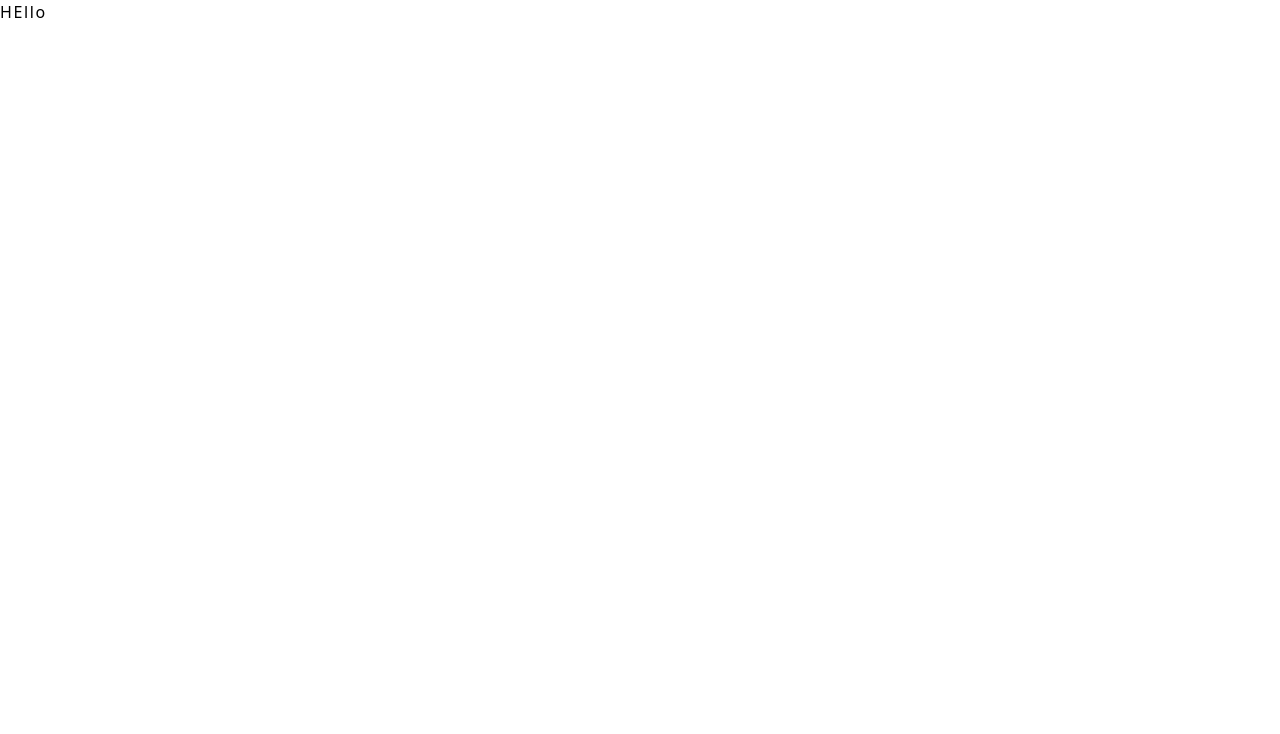
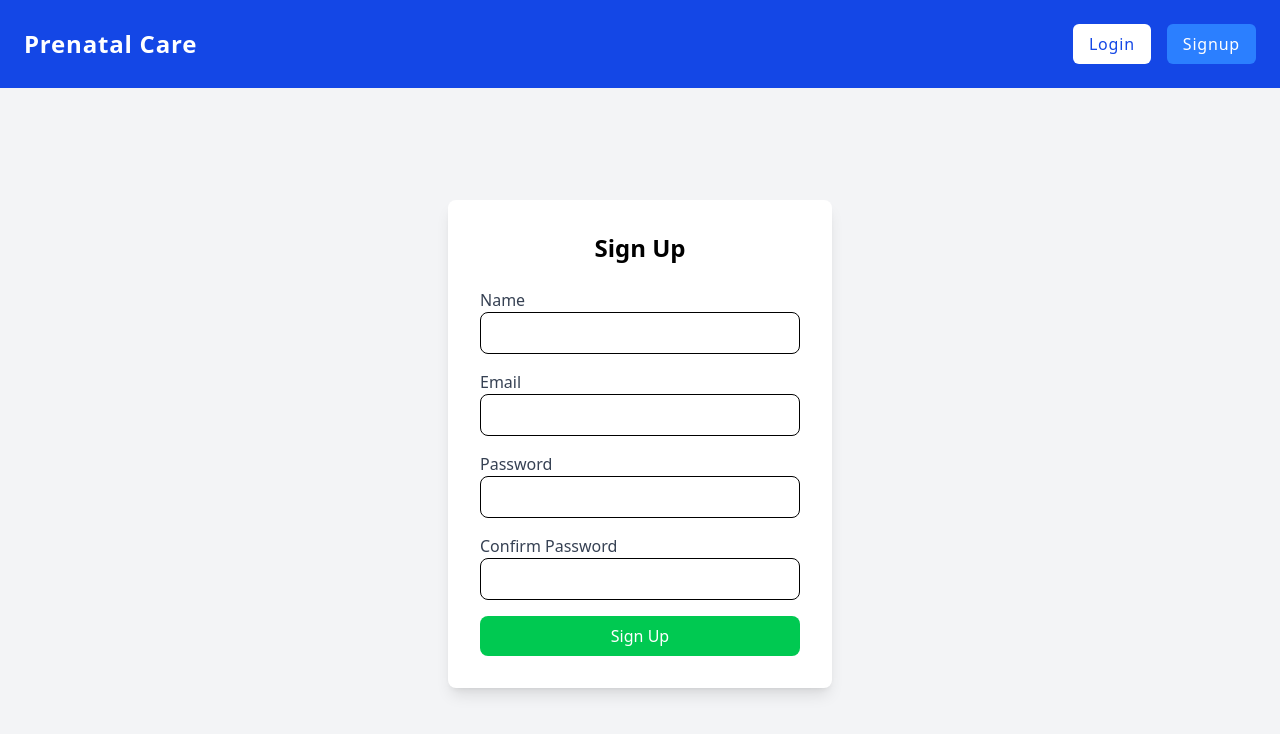
Before and after one commit to SamSwnshi/appointment, a React (Vite) app in the folder client/: page /register in a window 1280 px wide. Shown: the top 734 px of the page. Built offline with nearby package versions, Linux system fonts and the light colour scheme.

Commit message:
login page with backend completed

```diff
--- a/client/src/App.css
+++ b/client/src/App.css
@@ -1 +1,7 @@
 @import "tailwindcss";
+html, body {
+    margin: 0;
+    padding: 0;
+    overflow: hidden;
+    height: 100vh;
+  }
--- a/client/src/App.jsx
+++ b/client/src/App.jsx
@@ -1,15 +1,26 @@
 /* eslint-disable no-unused-vars */
-
 import React from 'react'
-import './App.css'
+import './App.css';
+import { BrowserRouter as Router, Route, Routes } from "react-router-dom"
+import Home from './component/Home';
+import Header from './component/Header';
+import Login from "./component/Login";
+import Signup from "./component/Signup"
 
 function App() {
 
 
   return (
-    <>
-     <h1 className='tracking-widest '>HEllo</h1>
-    </>
+    <Router>
+      <div className="h-screen flex flex-col">
+      <Header />
+      <Routes>
+        <Route path="/" element={<Home />} />
+        <Route path="/login" element={<Login />} />
+        <Route path="/register" element={<Signup />} />
+      </Routes>
+      </div>
+    </Router>
   )
 }
 
--- /dev/null
+++ b/client/src/component/Header.jsx
@@ -0,0 +1,27 @@
+/* eslint-disable no-unused-vars */
+import React from 'react';
+import { useNavigate } from 'react-router-dom';
+
+const Header = () => {
+  const navigate = useNavigate();
+  const handleLogin = () => {
+    navigate('/login')
+  }
+  const handleSingup = () => {
+    navigate('/register')
+  }
+  return (
+    <div className="flex justify-between items-center px-6 py-6 bg-blue-700 text-white shadow-md tracking-wider">
+
+      <h1 className="text-2xl font-bold">Prenatal Care</h1>
+
+
+      <div className="space-x-4">
+        <button className="px-4 py-2 bg-white text-blue-700 rounded-md hover:bg-gray-200 transition" onClick={handleLogin}>Login</button>
+        <button className="px-4 py-2 bg-blue-500 rounded-md hover:bg-blue-600 transition" onClick={handleSingup}>Signup</button>
+      </div>
+    </div>
+  );
+};
+
+export default Header;
--- /dev/null
+++ b/client/src/component/Home.jsx
@@ -0,0 +1,21 @@
+/* eslint-disable no-unused-vars */
+import React from 'react'
+import { useNavigate } from 'react-router-dom';
+
+const Home = () => {
+    const navigate = useNavigate();
+
+    const handleLogin = () => {
+        navigate('/login')
+    }
+    return (
+        <div className="flex flex-col items-center justify-center min-h-screen bg-blue-50 text-center p-6">
+            <h1 className="text-4xl font-bold text-blue-800">Book Your Appointment Anytime, Anywhere!</h1>
+            <p className="mt-4 text-lg text-gray-600">Easily schedule your doctor visits with our seamless online booking system.</p>
+            <button className="mt-6 px-6 py-3 bg-blue-600 text-white rounded-lg shadow-md hover:bg-blue-700 transition" onClick={handleLogin}>
+                Book Now
+            </button>
+        </div>
+    );
+};
+export default Home;
--- /dev/null
+++ b/client/src/component/Login.jsx
@@ -0,0 +1,97 @@
+import React, { useState } from "react";
+import api from "../config/api";
+
+const Login = () => {
+  const [formData, setFormData] = useState({
+    name: "",
+    email: "",
+    password: "",
+  });
+  const [error, setError] = useState("");
+  const [loading, setLoading] = useState(false);
+
+  const handleChange = (e) => {
+    setFormData({ ...formData, [e.target.name]: e.target.value });
+  };
+
+  const handleSubmit = async (e) => {
+    e.preventDefault();
+    setLoading(true);
+    setError("");
+
+    try {
+      const response = await api.post("/login", formData);
+
+      console.log("Login Successful:", response.data);
+      alert("Login Successful!");
+
+      // Store token in localStorage (if received)
+      if (response.data.token) {
+        localStorage.setItem("token", response.data.token);
+      }
+
+    } catch (error) {
+      setError(error.response?.data?.message || "Login failed");
+    } finally {
+      setLoading(false);
+    }
+  };
+
+  return (
+    <div className="flex justify-center items-center h-screen bg-gray-100">
+      <div className="bg-white p-8 rounded-lg shadow-lg w-96">
+        <h2 className="text-2xl font-bold text-center mb-6">Login</h2>
+
+        {error && <p className="text-red-500 text-center">{error}</p>}
+
+        <form onSubmit={handleSubmit}>
+          <div className="mb-4">
+            <label className="block text-gray-700">Name</label>
+            <input
+              type="text"
+              name="name"
+              value={formData.name}
+              onChange={handleChange}
+              className="w-full p-2 border rounded-lg focus:outline-none focus:ring focus:border-blue-300"
+              required
+            />
+          </div>
+
+          <div className="mb-4">
+            <label className="block text-gray-700">Email</label>
+            <input
+              type="email"
+              name="email"
+              value={formData.email}
+              onChange={handleChange}
+              className="w-full p-2 border rounded-lg focus:outline-none focus:ring focus:border-blue-300"
+              required
+            />
+          </div>
+
+          <div className="mb-4">
+            <label className="block text-gray-700">Password</label>
+            <input
+              type="password"
+              name="password"
+              value={formData.password}
+              onChange={handleChange}
+              className="w-full p-2 border rounded-lg focus:outline-none focus:ring focus:border-blue-300"
+              required
+            />
+          </div>
+
+          <button
+            type="submit"
+            className="w-full bg-blue-500 text-white py-2 rounded-lg hover:bg-blue-600 transition"
+            disabled={loading}
+          >
+            {loading ? "Logging in..." : "Login"}
+          </button>
+        </form>
+      </div>
+    </div>
+  );
+};
+
+export default Login;
--- /dev/null
+++ b/client/src/component/Signup.jsx
@@ -0,0 +1,89 @@
+import React, { useState } from "react";
+
+const Signup = () => {
+  const [formData, setFormData] = useState({
+    name: "",
+    email: "",
+    password: "",
+    confirmPassword: "",
+  });
+
+  const handleChange = (e) => {
+    setFormData({ ...formData, [e.target.name]: e.target.value });
+  };
+
+  const handleSubmit = (e) => {
+    e.preventDefault();
+    if (formData.password !== formData.confirmPassword) {
+      alert("Passwords do not match!");
+      return;
+    }
+    console.log("Signup Data:", formData);
+  };
+
+  return (
+    <div className="flex justify-center items-center h-screen bg-gray-100">
+      <div className="bg-white p-8 rounded-lg shadow-lg w-96">
+        <h2 className="text-2xl font-bold text-center mb-6">Sign Up</h2>
+        <form onSubmit={handleSubmit}>
+          <div className="mb-4">
+            <label className="block text-gray-700">Name</label>
+            <input
+              type="text"
+              name="name"
+              value={formData.name}
+              onChange={handleChange}
+              className="w-full p-2 border rounded-lg focus:outline-none focus:ring focus:border-blue-300"
+              required
+            />
+          </div>
+
+          <div className="mb-4">
+            <label className="block text-gray-700">Email</label>
+            <input
+              type="email"
+              name="email"
+              value={formData.email}
+              onChange={handleChange}
+              className="w-full p-2 border rounded-lg focus:outline-none focus:ring focus:border-blue-300"
+              required
+            />
+          </div>
+
+          <div className="mb-4">
+            <label className="block text-gray-700">Password</label>
+            <input
+              type="password"
+              name="password"
+              value={formData.password}
+              onChange={handleChange}
+              className="w-full p-2 border rounded-lg focus:outline-none focus:ring focus:border-blue-300"
+              required
+            />
+          </div>
+
+          <div className="mb-4">
+            <label className="block text-gray-700">Confirm Password</label>
+            <input
+              type="password"
+              name="confirmPassword"
+              value={formData.confirmPassword}
+              onChange={handleChange}
+              className="w-full p-2 border rounded-lg focus:outline-none focus:ring focus:border-blue-300"
+              required
+            />
+          </div>
+
+          <button
+            type="submit"
+            className="w-full bg-green-500 text-white py-2 rounded-lg hover:bg-green-600 transition"
+          >
+            Sign Up
+          </button>
+        </form>
+      </div>
+    </div>
+  );
+};
+
+export default Signup;
--- /dev/null
+++ b/client/src/config/api.js
@@ -0,0 +1,6 @@
+import axios from "axios";
+
+ const api = axios.create({
+    baseURL: import.meta.env.VITE_API_URL,
+})
+export default api;
```
Also changed, not shown: 1 other file (tests, documents, lock files or other folders).
